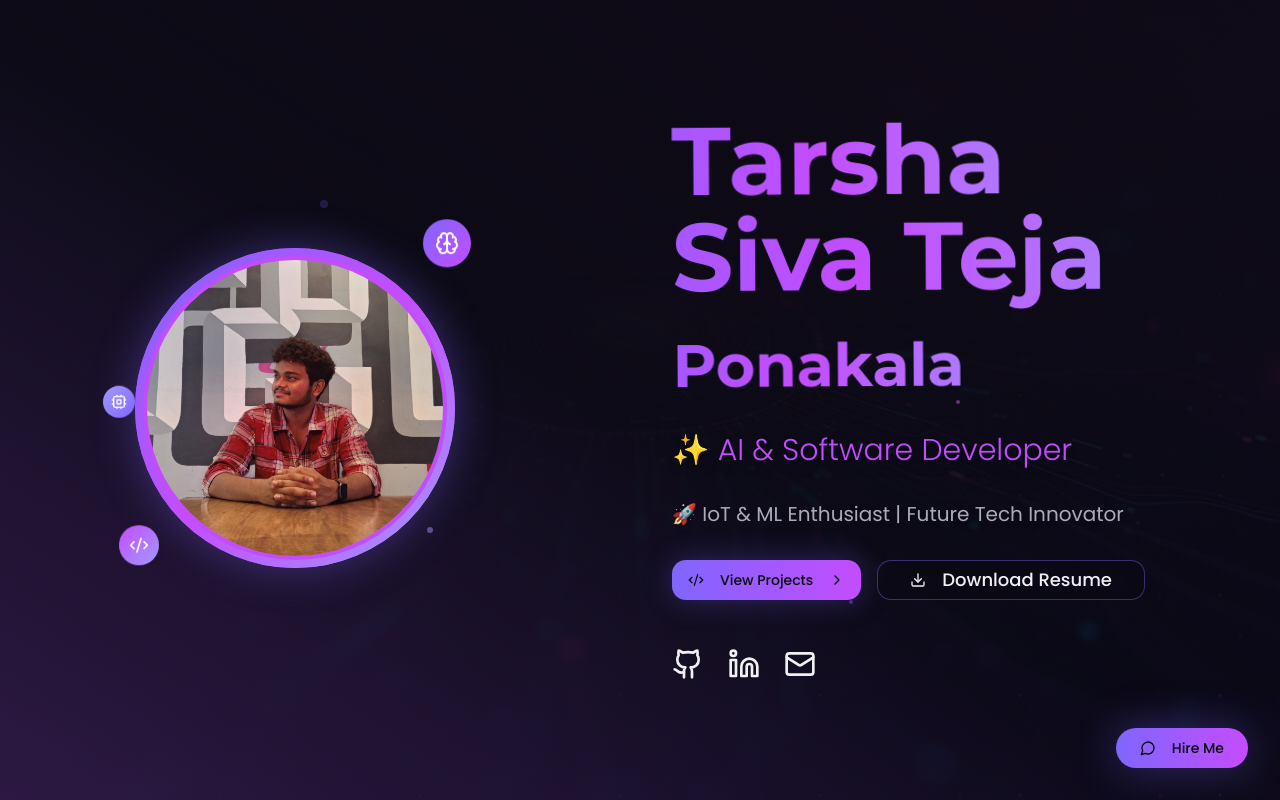
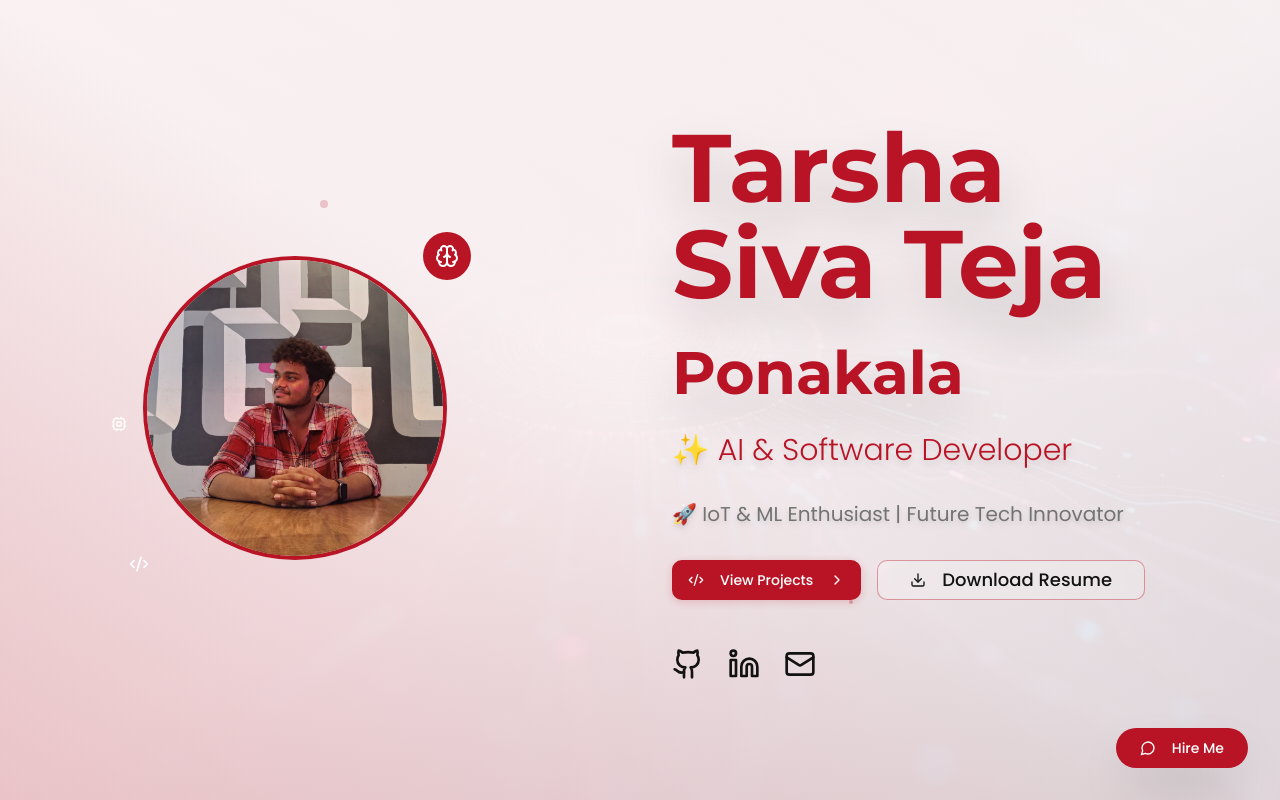
Before and after one commit to Tarsha777/tarsha-ponakala-portfolio-2, a React (Vite) app: page / in a window 1280 px wide. Shown: the top 800 px of the page. Built offline with nearby package versions, Linux system fonts and the light colour scheme.

Commit message:
Refactor: Implement red and white theme
Restyle the portfolio with a clean, minimalist red and white color palette, including background, text, buttons, and section dividers.

```diff
--- a/src/index.css
+++ b/src/index.css
@@ -2,69 +2,56 @@
 @tailwind components;
 @tailwind utilities;
 
-/* Futuristic Portfolio Design System - All colors MUST be HSL */
+/* Clean Red & White Portfolio Design System - All colors MUST be HSL */
 
 @layer base {
   :root {
-    /* Cosmos Core Colors */
-    --background: 240 25% 3%;
-    --foreground: 240 10% 95%;
+    /* Clean Core Colors */
+    --background: 0 0% 99%;
+    --foreground: 0 0% 7%;
 
-    --card: 240 20% 6%;
-    --card-foreground: 240 10% 95%;
+    --card: 0 0% 100%;
+    --card-foreground: 0 0% 7%;
 
-    --popover: 240 20% 8%;
-    --popover-foreground: 240 10% 95%;
+    --popover: 0 0% 100%;
+    --popover-foreground: 0 0% 7%;
 
-    /* Cosmic Primary Colors */
-    --primary: 250 100% 70%;
-    --primary-foreground: 240 25% 3%;
-    --primary-glow: 245 100% 80%;
+    /* Bold Red Primary */
+    --primary: 354 80% 40%;
+    --primary-foreground: 0 0% 100%;
 
-    /* Cosmic Secondary Colors */
-    --secondary: 260 85% 45%;
-    --secondary-foreground: 240 10% 95%;
+    /* Clean Secondary */
+    --secondary: 0 0% 96%;
+    --secondary-foreground: 0 0% 9%;
 
-    --muted: 240 20% 12%;
-    --muted-foreground: 240 10% 70%;
+    --muted: 0 0% 96%;
+    --muted-foreground: 0 0% 45%;
 
-    --accent: 280 100% 65%;
-    --accent-foreground: 240 25% 3%;
-    --accent-glow: 285 100% 75%;
+    --accent: 354 80% 40%;
+    --accent-foreground: 0 0% 100%;
 
     --destructive: 0 84% 60%;
-    --destructive-foreground: 240 10% 95%;
+    --destructive-foreground: 0 0% 100%;
 
-    --border: 240 20% 15%;
-    --input: 240 20% 12%;
-    --ring: 250 100% 70%;
+    --border: 0 0% 90%;
+    --input: 0 0% 96%;
+    --ring: 354 80% 40%;
 
-    --radius: 1rem;
+    --radius: 0.75rem;
 
-    /* Cosmos Extended Colors */
-    --deep-space: 240 30% 2%;
-    --nebula-purple: 270 85% 25%;
-    --cosmic-blue: 250 100% 70%;
-    --starlight: 240 5% 90%;
-    --void: 240 35% 1%;
+    /* Clean Extended Colors */
+    --charcoal: 0 0% 20%;
+    --light-gray: 0 0% 96%;
+    --divider: 354 80% 40%;
 
-    /* Cosmos Gradients */
-    --gradient-primary: linear-gradient(135deg, hsl(250, 100%, 70%) 0%, hsl(280, 100%, 65%) 100%);
-    --gradient-nebula: linear-gradient(135deg, hsl(240, 30%, 2%) 0%, hsl(260, 85%, 15%) 50%, hsl(280, 100%, 25%) 100%);
-    --gradient-cosmic: linear-gradient(135deg, hsl(250, 100%, 70%) 0%, hsl(270, 85%, 60%) 50%, hsl(280, 100%, 65%) 100%);
-    --gradient-starfield: radial-gradient(ellipse at center, hsl(240, 25%, 3%) 0%, hsl(240, 30%, 2%) 100%);
-    --gradient-card: linear-gradient(135deg, hsla(240, 20%, 6%, 0.8) 0%, hsla(260, 20%, 8%, 0.9) 100%);
+    /* Minimal Shadows */
+    --shadow-clean: 0 1px 3px hsla(0, 0%, 0%, 0.1);
+    --shadow-card: 0 4px 12px hsla(0, 0%, 0%, 0.05);
+    --shadow-button: 0 2px 8px hsla(354, 80%, 40%, 0.2);
 
-    /* Cosmos Shadows & Glows */
-    --shadow-cosmic: 0 0 30px hsla(250, 100%, 70%, 0.3);
-    --shadow-nebula: 0 8px 32px hsla(280, 100%, 65%, 0.2);
-    --shadow-starlight: 0 0 50px hsla(250, 100%, 70%, 0.4);
-    --glow-primary: 0 0 40px hsl(250, 100%, 70%);
-    --glow-accent: 0 0 40px hsl(280, 100%, 65%);
-
-    /* Cosmos Animations */
-    --transition-smooth: all 0.5s cubic-bezier(0.4, 0, 0.2, 1);
-    --transition-cosmic: all 0.8s cubic-bezier(0.25, 0.46, 0.45, 0.94);
+    /* Clean Transitions */
+    --transition-smooth: all 0.2s ease-in-out;
+    --transition-button: all 0.15s ease-in-out;
 
     --sidebar-background: 0 0% 98%;
 
@@ -138,150 +125,97 @@
 }
 
 @layer components {
-  /* Cosmic Hero Button */
+  /* Clean Hero Button */
   .btn-hero {
-    @apply relative overflow-hidden bg-gradient-to-r from-primary to-accent text-primary-foreground px-8 py-4 rounded-2xl font-semibold text-lg;
-    @apply transition-all duration-500 hover:scale-105;
-    box-shadow: var(--shadow-cosmic);
+    @apply bg-primary text-primary-foreground px-8 py-4 rounded-lg font-semibold text-lg;
+    @apply transition-all duration-200 hover:bg-primary/90;
+    box-shadow: var(--shadow-button);
   }
 
-  .btn-hero::before {
-    content: '';
-    @apply absolute inset-0 bg-gradient-to-r from-accent to-primary opacity-0 transition-opacity duration-500;
+  .btn-hero:hover {
+    transform: translateY(-1px);
+    box-shadow: var(--shadow-button);
   }
 
-  .btn-hero:hover::before {
-    @apply opacity-100;
+  /* Clean Card */
+  .glass-card {
+    @apply bg-card border border-border rounded-lg overflow-hidden;
+    @apply transition-all duration-200 hover:border-primary/20;
+    box-shadow: var(--shadow-card);
   }
 
-  /* Cosmic Glass Card */
-  .glass-card {
-    @apply relative bg-gradient-to-br from-card/40 to-muted/20 backdrop-blur-xl border border-primary/20 rounded-2xl shadow-2xl;
-    @apply transition-all duration-500 hover:border-accent/40 overflow-hidden;
-    box-shadow: var(--shadow-nebula), inset 0 1px 0 hsla(240, 10%, 95%, 0.1);
+  .glass-card:hover {
+    box-shadow: var(--shadow-card);
+    transform: translateY(-2px);
   }
 
-  .glass-card::before {
-    content: '';
-    @apply absolute inset-0 bg-gradient-to-br from-primary/5 to-accent/5 opacity-0 transition-opacity duration-500;
+  /* Clean Background */
+  .cosmic-bg {
+    @apply bg-background;
   }
 
-  .glass-card:hover::before {
-    @apply opacity-100;
-  }
-
-  /* Cosmic Background */
-  .cosmic-bg {
-    background: var(--gradient-starfield);
-    position: relative;
-  }
-
-  .cosmic-bg::before {
-    content: '';
-    @apply absolute inset-0 opacity-30;
-    background-image:
-      radial-gradient(2px 2px at 20px 30px, hsl(240, 10%, 95%), transparent),
-      radial-gradient(2px 2px at 40px 70px, hsl(250, 100%, 70%), transparent),
-      radial-gradient(1px 1px at 90px 40px, hsl(280, 100%, 65%), transparent),
-      radial-gradient(1px 1px at 130px 80px, hsl(240, 10%, 95%), transparent),
-      radial-gradient(2px 2px at 160px 30px, hsl(250, 100%, 70%), transparent);
-    background-repeat: repeat;
-    background-size: 200px 100px;
-    animation: starfield 20s linear infinite;
-  }
-
-  /* Floating Animation */
-  .floating {
-    animation: floating 8s ease-in-out infinite;
-  }
-
-  /* Cosmic Glows */
-  .glow-primary {
-    box-shadow: var(--glow-primary);
-  }
-
-  .glow-accent {
-    box-shadow: var(--glow-accent);
-  }
-
-  /* Animated Cosmic Gradient Text */
-  .gradient-text {
-    @apply bg-gradient-to-r from-primary via-accent to-primary-glow bg-clip-text text-transparent;
-    background-size: 200% 200%;
-    animation: gradient-shift 4s ease-in-out infinite;
-  }
-
-  /* Cosmic Hover Effects */
+  /* Clean Hover Effects */
   .hover-lift {
-    @apply transition-all duration-500 hover:scale-105;
+    @apply transition-all duration-200 hover:scale-[1.02];
   }
 
   .hover-lift:hover {
-    box-shadow: var(--shadow-starlight);
+    box-shadow: var(--shadow-card);
   }
 
-  /* Cosmic Skill Badge */
+  /* Clean Skill Badge */
   .skill-badge {
-    @apply relative bg-gradient-to-r from-secondary/80 to-accent/60 text-foreground border border-primary/30 rounded-full px-4 py-2;
-    @apply transition-all duration-300 hover:border-accent/60;
-    box-shadow: 0 4px 15px hsla(280, 100%, 65%, 0.2);
+    @apply bg-secondary text-secondary-foreground border border-border rounded-lg px-4 py-2;
+    @apply transition-all duration-200 hover:border-primary hover:text-primary;
+    box-shadow: var(--shadow-clean);
   }
 
   .skill-badge:hover {
-    box-shadow: var(--shadow-cosmic);
+    box-shadow: var(--shadow-clean);
+  }
+
+  /* Clean Gradient Text */
+  .gradient-text {
+    @apply text-primary font-bold;
+  }
+
+  /* Section Divider */
+  .section-divider {
+    @apply w-full h-px bg-primary/20 my-12;
+  }
+
+  /* Clean Link Underline */
+  .clean-link {
+    @apply text-foreground hover:text-primary transition-colors duration-200 relative;
+  }
+
+  .clean-link::after {
+    content: '';
+    @apply absolute bottom-0 left-0 w-0 h-0.5 bg-primary transition-all duration-200;
+  }
+
+  .clean-link:hover::after {
+    @apply w-full;
   }
 }
 
 @layer utilities {
-  /* Cosmic Keyframes */
-  @keyframes floating {
-    0%, 100% {
-      transform: translateY(0px) rotate(0deg);
-    }
-    33% {
-      transform: translateY(-15px) rotate(1deg);
-    }
-    66% {
-      transform: translateY(-25px) rotate(-1deg);
-    }
-  }
-
-  @keyframes gradient-shift {
-    0% {
-      background-position: 0% 50%;
-    }
-    50% {
-      background-position: 100% 50%;
-    }
-    100% {
-      background-position: 0% 50%;
-    }
-  }
-
-  @keyframes pulse-glow {
-    0%, 100% {
-      box-shadow: var(--shadow-cosmic);
-    }
-    50% {
-      box-shadow: var(--shadow-starlight);
-    }
-  }
-
+  /* Clean Keyframes */
   @keyframes slide-in-up {
     from {
       opacity: 0;
-      transform: translateY(50px) scale(0.95);
+      transform: translateY(30px);
     }
     to {
       opacity: 1;
-      transform: translateY(0) scale(1);
+      transform: translateY(0);
     }
   }
 
   @keyframes fade-in-left {
     from {
       opacity: 0;
-      transform: translateX(-50px);
+      transform: translateX(-30px);
     }
     to {
       opacity: 1;
@@ -289,69 +223,42 @@
     }
   }
 
-  @keyframes nebula-drift {
+  @keyframes gentle-bounce {
     0%, 100% {
-      transform: translateX(0) translateY(0) scale(1);
+      transform: translateY(0);
     }
-    33% {
-      transform: translateX(10px) translateY(-5px) scale(1.02);
-    }
-    66% {
-      transform: translateX(-5px) translateY(10px) scale(0.98);
+    50% {
+      transform: translateY(-4px);
     }
   }
 
-  @keyframes cosmic-pulse {
-    0%, 100% {
-      opacity: 0.6;
-      transform: scale(1);
-    }
-    50% {
-      opacity: 1;
-      transform: scale(1.1);
-    }
-  }
-
-  @keyframes starfield {
-    0% { transform: translateY(0); }
-    100% { transform: translateY(-100px); }
-  }
-
-  /* Cosmic Animation Classes */
+  /* Clean Animation Classes */
   .animate-slide-up {
-    animation: slide-in-up 1.2s ease-out;
+    animation: slide-in-up 0.8s ease-out;
   }
 
   .animate-fade-left {
-    animation: fade-in-left 1s ease-out;
+    animation: fade-in-left 0.6s ease-out;
   }
 
-  .animate-pulse-glow {
-    animation: pulse-glow 3s ease-in-out infinite;
-  }
-
-  .animate-nebula-drift {
-    animation: nebula-drift 6s ease-in-out infinite;
-  }
-
-  .animate-cosmic-pulse {
-    animation: cosmic-pulse 4s ease-in-out infinite;
+  .animate-gentle-bounce {
+    animation: gentle-bounce 2s ease-in-out infinite;
   }
 
   /* Animation Delays */
-  .animation-delay-300 {
-    animation-delay: 300ms;
+  .animation-delay-200 {
+    animation-delay: 200ms;
   }
 
-  .animation-delay-700 {
-    animation-delay: 700ms;
+  .animation-delay-400 {
+    animation-delay: 400ms;
   }
 
-  .animation-delay-1000 {
-    animation-delay: 1000ms;
+  .animation-delay-600 {
+    animation-delay: 600ms;
   }
 
-  .animation-delay-1500 {
-    animation-delay: 1500ms;
+  .animation-delay-800 {
+    animation-delay: 800ms;
   }
 }
```
